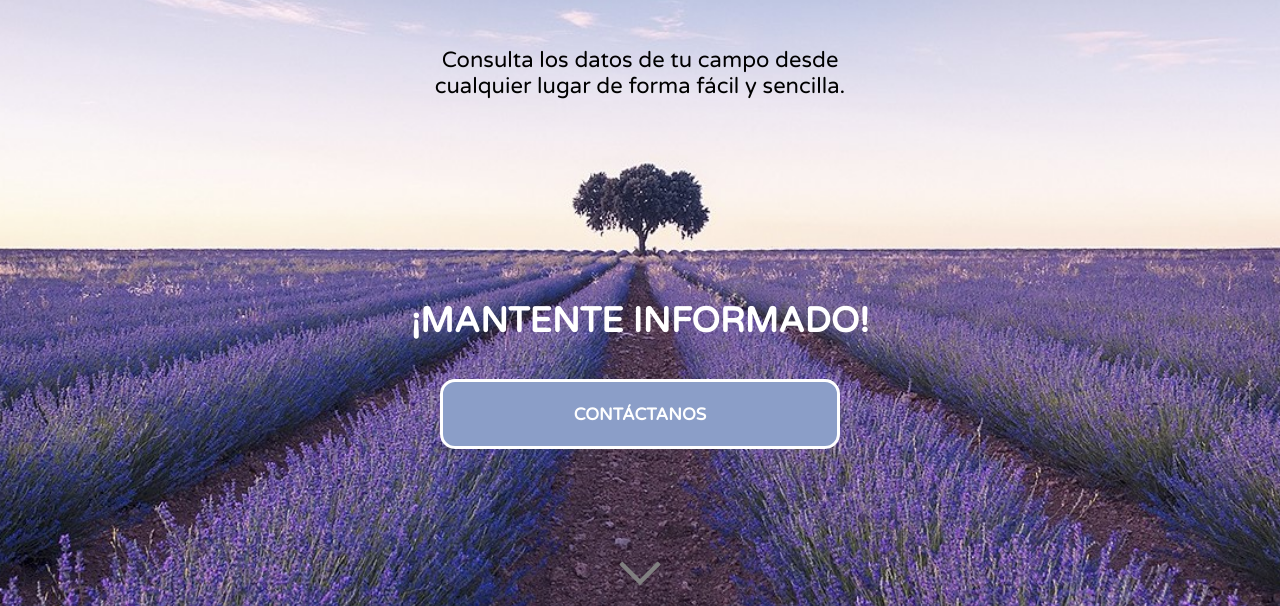
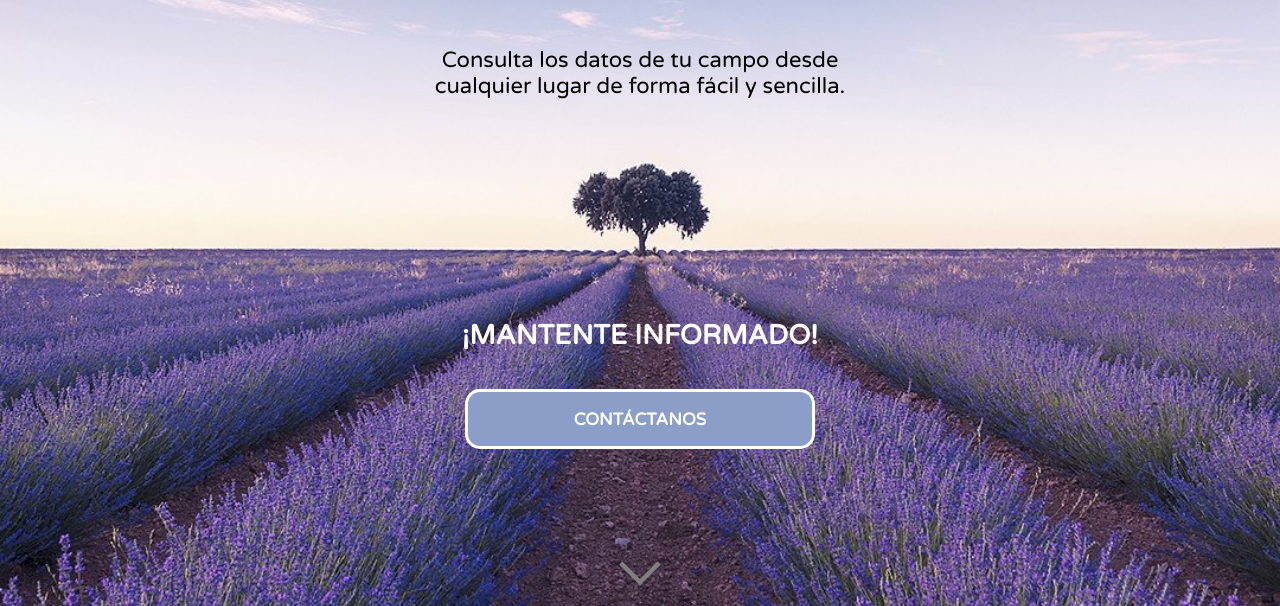
Before and after one commit to halfam/Proyecto-Web, a PHP site: page / in a window 1280 px wide. Shown: the part 191-797 px from the top of the page. Run offline with PHP 8.4, Linux system fonts and the light colour scheme; some libraries are stand-ins or nearby versions.

Commit message:
Add files via upload

```diff
--- a/src/css/estilo-index_servicios.css
+++ b/src/css/estilo-index_servicios.css
@@ -152,7 +152,7 @@
     .titulo {
         text-align: center;
         /*text-decoration: bold;*/
-        padding: 2% 5% 5% 5%;
+        padding: 2vh 5% 5vh 5vw;
         margin-top: 5px;
 
     }
@@ -286,18 +286,27 @@
 @media  screen and (min-width: 1000px) {
     .texto-encabezado {
         font-size: 30px;
+        margin-bottom: 27vh;
     }
+
     .texto_relleno{
         margin: 0 auto;
         font-size: 22px;
         width: 35%;
     }
     .boton_personalizado{
-        width: 400px;
-        height:70px;
+        width: 350px;
+        height:60px;
+    }
+    .dentro{
+        font-size: 2rem;
+        margin-bottom: 0px;
+    }
+    .titulo{
+        font-size: 1.8rem;
     }
     .info{
-        font-size: 35px;
+        font-size: 1.7rem;
     }
     #servicios-img1{
         display: initial;
@@ -325,6 +334,7 @@
         display: flex;
         justify-content: center;
         flex-wrap: wrap;
+        margin-top: 0px;
     }
     .contenedor-nuestro{
         display: flex;
```
